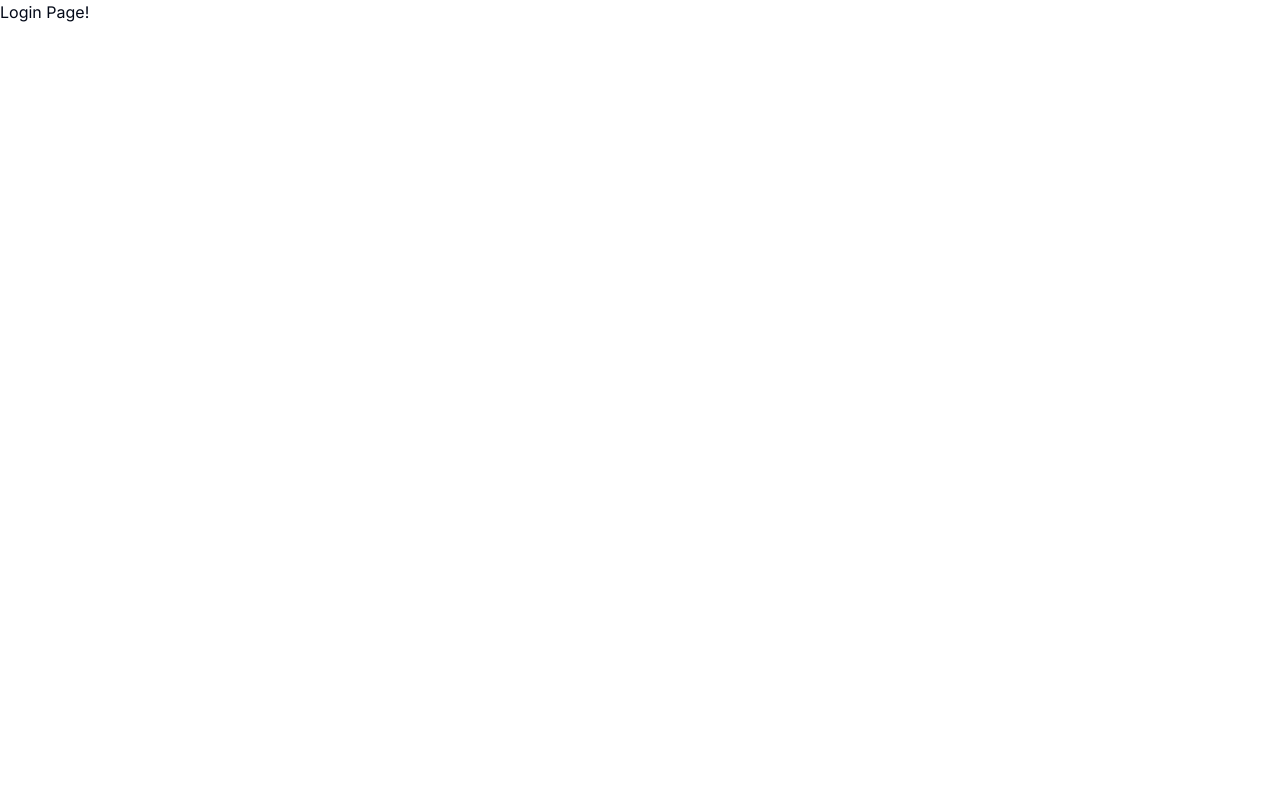
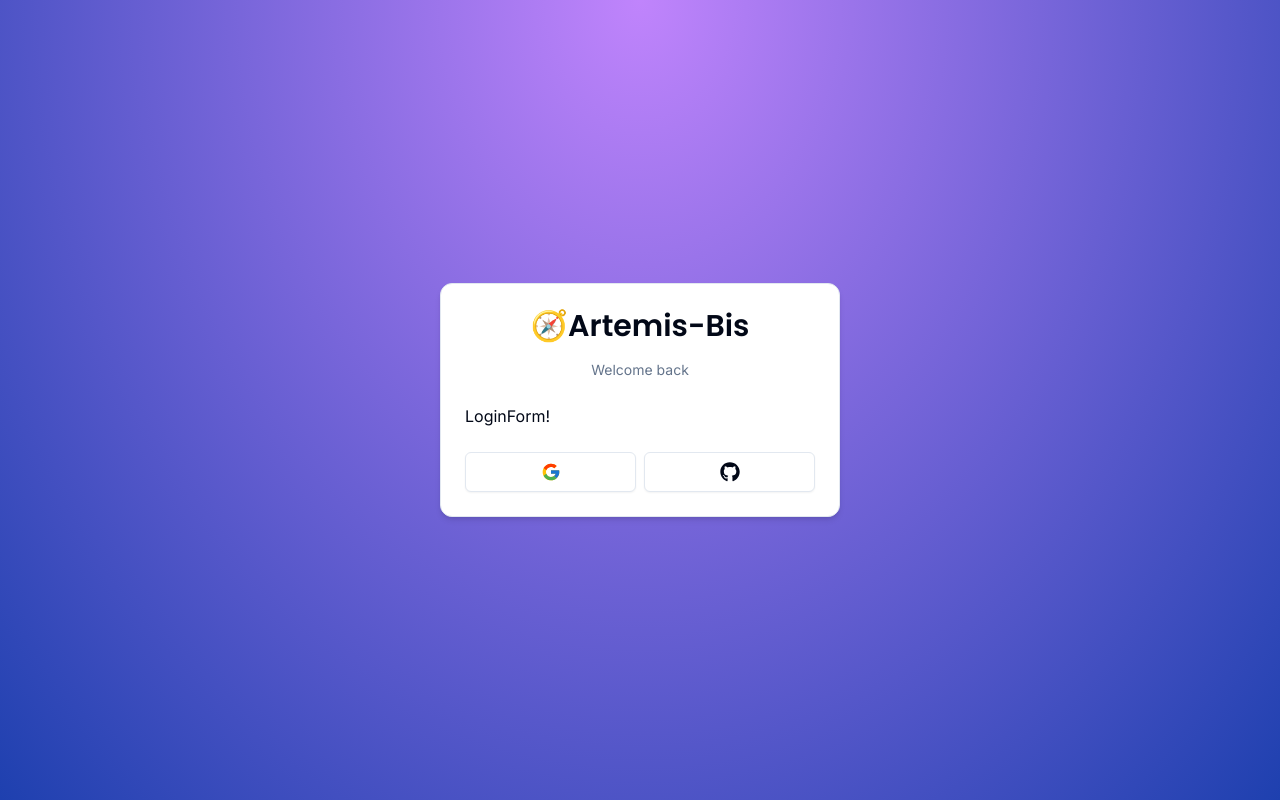
Before and after one commit to Rotinuel/artemis-bis, a Next.js app: page /auth/login in a window 1280 px wide. Built offline with nearby package versions, Linux system fonts and the light colour scheme.

Commit message:
adding social interface

```diff
--- /dev/null
+++ b/app/auth/layout.tsx
@@ -0,0 +1,13 @@
+const AuthLayout = ({
+    children
+}: {
+    children: React.ReactNode
+}) => {
+    return (
+        <div className="h-full flex items-center justify-center bg-[radial-gradient(ellipse_at_top,_var(--tw-gradient-stops))] from-purple-400 to-blue-800">
+            {children}
+        </div>
+     );
+}
+
+export default AuthLayout;
--- a/app/auth/login/page.tsx
+++ b/app/auth/login/page.tsx
@@ -1,8 +1,8 @@
+import { LoginForm } from "@/components/auth/login-form";
+
 const LoginPage = () => {
     return (
-        <div>
-            Login Page!
-        </div>
+        <LoginForm/>
     );
 }
 
--- /dev/null
+++ b/components/auth/card-wrapper.tsx
@@ -0,0 +1,37 @@
+"use client"
+
+import { Card, CardContent, CardFooter, CardHeader } from "../ui/card";
+import { Header } from "./header";
+import { Social } from "./social";
+
+interface CardWrapperProps{
+    children: React.ReactNode;
+    headerLabel: string;
+    backButtonLabel: string;
+    backButtonHref: string;
+    showSocial?: boolean;
+};
+
+export const CardWrapper = ({
+    children,
+    headerLabel,
+    backButtonLabel,
+    backButtonHref,
+    showSocial
+}: CardWrapperProps) => {
+    return(
+        <Card className="w-[400px] shadow-md">
+            <CardHeader>
+                <Header label={headerLabel}/>
+            </CardHeader>
+            <CardContent>
+                {children}
+            </CardContent>
+            {showSocial && (
+                <CardFooter>
+                    <Social/>
+                </CardFooter>
+            )}
+        </Card>
+    )
+}
--- /dev/null
+++ b/components/auth/header.tsx
@@ -0,0 +1,23 @@
+import { Poppins } from "next/font/google";
+
+import { cn } from "@/lib/utils";
+
+const font = Poppins ({
+    subsets: ["latin"],
+    weight: ["600"],
+})
+
+interface HeaderProps {
+    label: string;
+}
+
+export const Header = ({
+    label,
+}: HeaderProps)=> {
+    return (
+        <div className="w-full flex flex-col gap-y-4 items-center justify-center">
+            <h1 className={cn("text-3xl font-semibold", font.className)}  >🧭Artemis-Bis</h1>
+            <p className="text-muted-foreground text-sm">{label}</p>
+        </div>
+    )
+}
--- /dev/null
+++ b/components/auth/login-form.tsx
@@ -0,0 +1,13 @@
+import { CardWrapper } from "./card-wrapper"
+
+export const LoginForm = () => {
+    return (
+        <CardWrapper
+            headerLabel="Welcome back"
+            backButtonLabel="Don't have an account?"
+            backButtonHref="/auth/register"
+            showSocial>
+            LoginForm!
+        </CardWrapper>
+    )
+}
--- /dev/null
+++ b/components/auth/social.tsx
@@ -0,0 +1,17 @@
+"use client"
+
+import { FcGoogle } from "react-icons/fc"
+import { FaGithub } from "react-icons/fa"
+import { Button } from "@/components/ui/button"
+export const Social = () => {
+    return (
+        <div className="flex items-center w-full gap-x-2">
+            <Button size="lg" className="w-full" variant="outline" onClick={()=> {}}>
+                <FcGoogle className="h-5 w-5" />
+            </Button>
+            <Button size="lg" className="w-full" variant="outline" onClick={()=> {}}>
+                <FaGithub className="h-5 w-5" />
+            </Button>
+        </div>
+    )
+}
--- /dev/null
+++ b/components/ui/card.tsx
@@ -0,0 +1,76 @@
+import * as React from "react"
+
+import { cn } from "@/lib/utils"
+
+const Card = React.forwardRef<
+  HTMLDivElement,
+  React.HTMLAttributes<HTMLDivElement>
+>(({ className, ...props }, ref) => (
+  <div
+    ref={ref}
+    className={cn(
+      "rounded-xl border bg-card text-card-foreground shadow",
+      className
+    )}
+    {...props}
+  />
+))
+Card.displayName = "Card"
+
+const CardHeader = React.forwardRef<
+  HTMLDivElement,
+  React.HTMLAttributes<HTMLDivElement>
+>(({ className, ...props }, ref) => (
+  <div
+    ref={ref}
+    className={cn("flex flex-col space-y-1.5 p-6", className)}
+    {...props}
+  />
+))
+CardHeader.displayName = "CardHeader"
+
+const CardTitle = React.forwardRef<
+  HTMLParagraphElement,
+  React.HTMLAttributes<HTMLHeadingElement>
+>(({ className, ...props }, ref) => (
+  <h3
+    ref={ref}
+    className={cn("font-semibold leading-none tracking-tight", className)}
+    {...props}
+  />
+))
+CardTitle.displayName = "CardTitle"
+
+const CardDescription = React.forwardRef<
+  HTMLParagraphElement,
+  React.HTMLAttributes<HTMLParagraphElement>
+>(({ className, ...props }, ref) => (
+  <p
+    ref={ref}
+    className={cn("text-sm text-muted-foreground", className)}
+    {...props}
+  />
+))
+CardDescription.displayName = "CardDescription"
+
+const CardContent = React.forwardRef<
+  HTMLDivElement,
+  React.HTMLAttributes<HTMLDivElement>
+>(({ className, ...props }, ref) => (
+  <div ref={ref} className={cn("p-6 pt-0", className)} {...props} />
+))
+CardContent.displayName = "CardContent"
+
+const CardFooter = React.forwardRef<
+  HTMLDivElement,
+  React.HTMLAttributes<HTMLDivElement>
+>(({ className, ...props }, ref) => (
+  <div
+    ref={ref}
+    className={cn("flex items-center p-6 pt-0", className)}
+    {...props}
+  />
+))
+CardFooter.displayName = "CardFooter"
+
+export { Card, CardHeader, CardFooter, CardTitle, CardDescription, CardContent }
--- a/package.json
+++ b/package.json
@@ -16,6 +16,7 @@
     "next": "14.2.5",
     "react": "^18",
     "react-dom": "^18",
+    "react-icons": "^5.3.0",
     "tailwind-merge": "^2.5.2",
     "tailwindcss-animate": "^1.0.7"
   },
```
Also changed, not shown: 1 other file (tests, documents, lock files or other folders).
